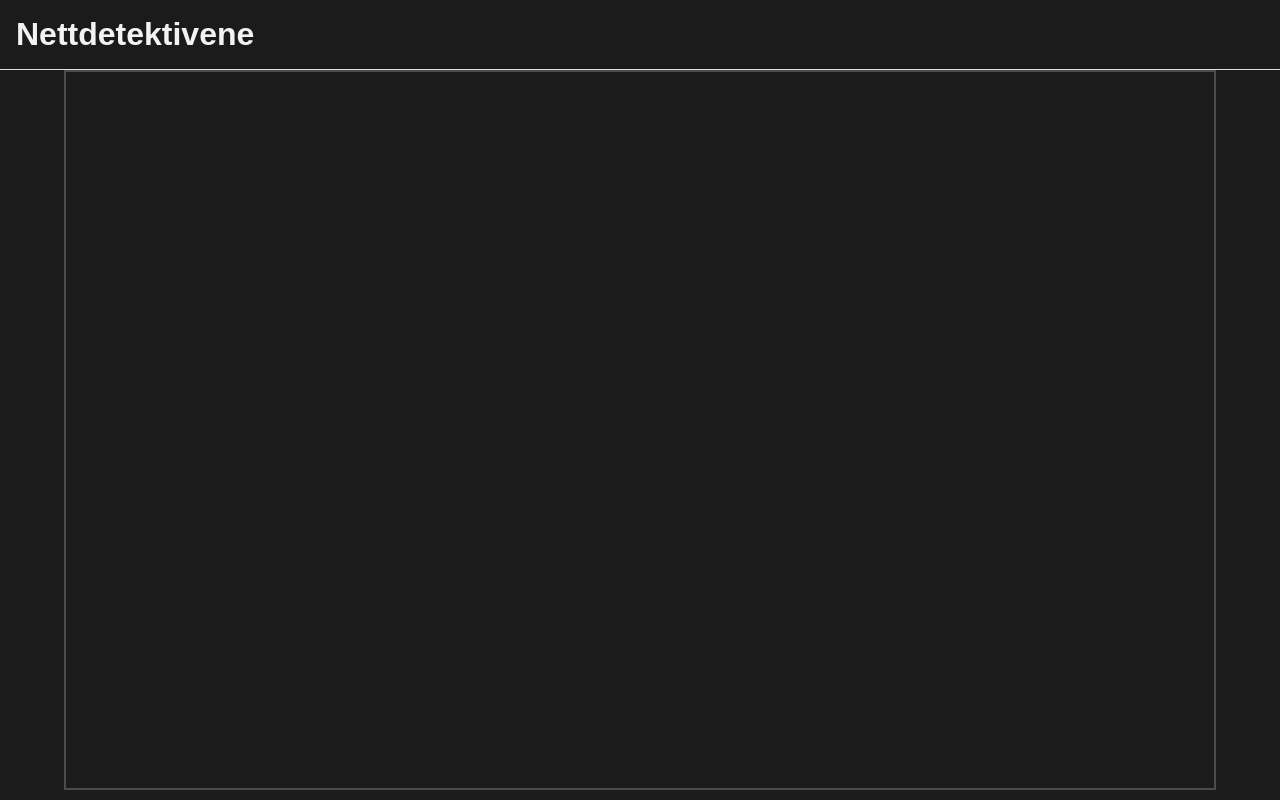
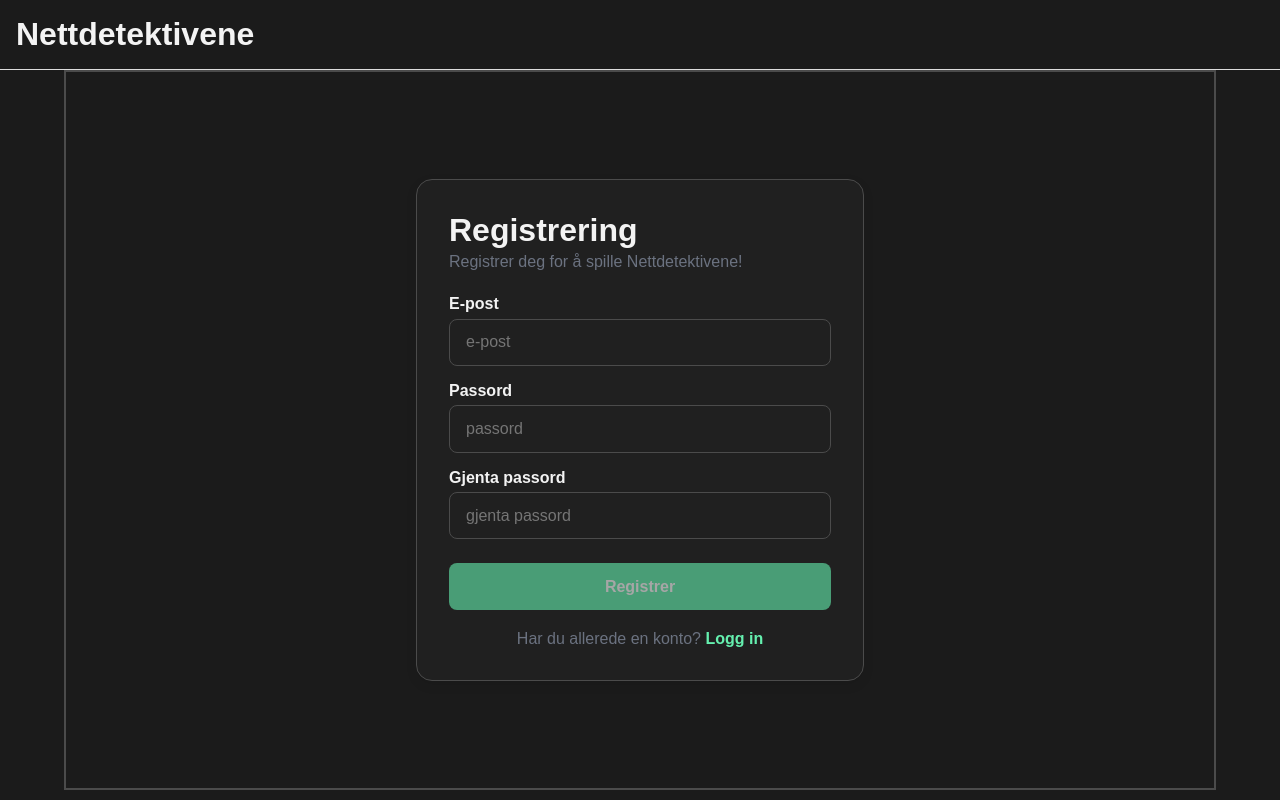
Before and after one commit to moss-flower/nettdetektivene-systemutvkling2, a Nuxt app in the folder frontend/: page /register in a window 1280 px wide. Before the commit this address had no page. Built offline with nearby package versions, Linux system fonts and the light colour scheme.

Commit message:
feat(frontend): Created login and registration pages - currently placeholding handle functions

```diff
--- a/frontend/app/pages/login.vue
+++ b/frontend/app/pages/login.vue
@@ -1,7 +1,152 @@
+<script setup lang="ts">
+import TextInput from '~/components/ui/TextInput.vue';
+
+//Holds current email and password fields
+const email = ref("");
+const password = ref("");
+
+//Tracks validity of fields
+const emailValid = ref(false);
+const passwordValid = ref(false);
+
+const formError = ref("") //Displays user feedback on failed login attempt
+
+//REGEX restrics email form
+const emailPattern = /^[^\s@]+@[^\s@]+\.[^\s@]+$/;
+
+//Dynamically updates full form validity based on both email and password being currently valid
+const formValid = computed(() => emailValid.value && passwordValid.value);
+
+//Temporary placeholder handleLogin
+function handleLogin() {
+  if (!formValid.value) {
+    formError.value = "Ugyldig input"
+    return;
+  }
+
+  console.log("Login payload:", {
+    email: email.value,
+    password: password.value,
+  });
+}
+
+</script>
+
 <template>
-  <section>
-    <h2>Login</h2>
-    <p>This is a placeholder page.</p>
-    <NuxtLink to="/">Tilbake</NuxtLink>
+  <section class="loginPage">
+    <div class="loginCard">
+      <h1 class="title">Logg in</h1>
+      <p class="subtitle">Velkommen tilbake til Nettdetektivene!</p>
+
+      <form class="loginForm" @submit.prevent="handleLogin">
+        <TextInput
+          name="email"
+          label="E-post"
+          placeholder="e-post"
+          :required="true"
+          :pattern="emailPattern"
+          @update:modelValue="email = $event"
+          @update:isValid="emailValid = $event"
+        />
+
+        <TextInput
+          name="password"
+          label="Passord"
+          type="password"
+          placeholder="passord"
+          :required="true"
+          :minLength="8"
+          @update:modelValue="password = $event"
+          @update:isValid="passwordValid = $event"
+        />
+
+        <button type="submit" class="loginButton" :disabled="!formValid">
+          Logg in
+        </button>
+
+        <p v-if="formError" class="formError">{{ formError }}</p>
+      </form>
+
+      <p class="registerText">
+        Har du ikke en konto?
+        <NuxtLink to="/register" class="registerLink">Registrer deg nå</NuxtLink>
+      </p>
+    </div>
   </section>
 </template>
+
+<style scoped>
+.loginPage {
+  height: 100%;
+  width: 100%;
+  display: flex;
+  align-items: center;
+  justify-content: center;
+  padding: var(--space-4);
+  background: var(--bg);
+}
+
+.loginCard {
+  width: 100%;
+  max-width: 28rem;
+  background: var(--surface);
+  border: 1px solid var(--border);
+  border-radius: 1rem;
+  box-shadow: var(--shadow);
+  padding: 2rem;
+}
+
+.title {
+  font-size: 2rem;
+  font-weight: 800;
+  margin-bottom: 0.25rem;
+  color: var(--text);
+}
+
+.subtitle {
+  color: var(--muted);
+  margin-bottom: 1.5rem;
+}
+
+.loginForm {
+  display: flex;
+  flex-direction: column;
+  gap: 1rem;
+}
+
+.loginButton {
+  margin-top: 0.5rem;
+  padding: 0.9rem 1rem;
+  border: none;
+  border-radius: var(--radius);
+  background: var(--primary);
+  color: white;
+  font-weight: 700;
+  cursor: pointer;
+}
+
+.loginButton:hover:not(:disabled) {
+  background: var(--primary-hover);
+}
+
+.loginButton:disabled {
+  opacity: 0.6;
+  cursor: not-allowed;
+}
+
+.registerText {
+  margin-top: 1.25rem;
+  color: var(--muted);
+  text-align: center;
+}
+
+.registerLink {
+  font-weight: 700;
+  color: var(--primary);
+}
+
+.formError {
+  color: var(--danger);
+  font-size: 0.9rem;
+}
+</style>
--- /dev/null
+++ b/frontend/app/pages/register.vue
@@ -0,0 +1,179 @@
+<script setup lang="ts">
+import TextInput from "~/components/ui/TextInput.vue";
+
+//Holds current email and password fields
+const email = ref("");
+const password = ref("");
+const repeatPassword = ref("")
+
+//Tracks validity of fields
+const emailValid = ref(false);
+const passwordValid = ref(false);
+const repeatPasswordValid = ref(false); //Does not reflect if passwords match, only if it complies with the minimum length limit
+
+const formError = ref("") //Displays user feedback on failed login attemp
+
+//REGEX restrics email form
+const emailPattern = /^[^\s@]+@[^\s@]+\.[^\s@]+$/;
+
+//Dynamically checks if passwords match
+const passwordsMatch = computed(() => password.value === repeatPassword.value);
+
+//Dynamically updates full form validity based on both email and password being currently valid
+const formValid = computed(() =>
+  emailValid.value &&
+  passwordValid.value &&
+  repeatPasswordValid.value &&
+  passwordsMatch.value
+);
+
+//Temporary placeholder handleLogin
+function handleRegister() {
+  formError.value = "";
+
+  if (!formValid.value) {
+    if (!passwordsMatch.value) {
+      formError.value = "Passwords do not match";
+    } else {
+      formError.value = "Invalid credentials";
+    }
+    return;
+  }
+
+  console.log("Register payload:", {
+    email: email.value,
+    password: password.value,
+  });
+}
+
+</script>
+
+<template>
+  <section class="registerPage">
+    <div class="registerCard">
+      <h1 class="title">Registrering</h1>
+      <p class="subtitle">Registrer deg for å spille Nettdetektivene!</p>
+
+      <form class="registerForm" @submit.prevent="handleRegister">
+        <TextInput
+          name="email"
+          label="E-post"
+          placeholder="e-post"
+          :required="true"
+          :pattern="emailPattern"
+          @update:modelValue="email = $event"
+          @update:isValid="emailValid = $event"
+        />
+
+        <TextInput
+          name="password"
+          label="Passord"
+          type="password"
+          placeholder="passord"
+          :required="true"
+          :minLength="8"
+          @update:modelValue="password = $event"
+          @update:isValid="passwordValid = $event"
+        />
+
+        <TextInput
+          name="repeatPassword"
+          label="Gjenta passord"
+          type="password"
+          placeholder="gjenta passord"
+          :required="true"
+          :minLength="8"
+          @update:modelValue="repeatPassword = $event"
+          @update:isValid="repeatPasswordValid = $event"
+        />
+
+        <button type="submit" class="registerButton" :disabled="!formValid">
+          Registrer
+        </button>
+
+        <p v-if="formError" class="formError">{{ formError }}</p>
+      </form>
+
+      <p class="registerText">
+        Har du allerede en konto?
+        <NuxtLink to="/" class="loginLink">Logg in</NuxtLink>
+      </p>
+    </div>
+  </section>
+</template>
+
+<style scoped>
+.registerPage {
+  height: 100%;
+  width: 100%;
+  display: flex;
+  align-items: center;
+  justify-content: center;
+  padding: var(--space-4);
+  background: var(--bg);
+}
+
+.registerCard {
+  width: 100%;
+  max-width: 28rem;
+  background: var(--surface);
+  border: 1px solid var(--border);
+  border-radius: 1rem;
+  box-shadow: var(--shadow);
+  padding: 2rem;
+}
+
+.title {
+  font-size: 2rem;
+  font-weight: 800;
+  margin-bottom: 0.25rem;
+  color: var(--text);
+}
+
+.subtitle {
+  color: var(--muted);
+  margin-bottom: 1.5rem;
+}
+
+.registerForm {
+  display: flex;
+  flex-direction: column;
+  gap: 1rem;
+}
+
+.registerButton {
+  margin-top: 0.5rem;
+  padding: 0.9rem 1rem;
+  border: none;
+  border-radius: var(--radius);
+  background: var(--primary);
+  color: white;
+  font-weight: 700;
+  cursor: pointer;
+}
+
+.registerButton:hover:not(:disabled) {
+  background: var(--primary-hover);
+}
+
+.registerButton:disabled {
+  opacity: 0.6;
+  cursor: not-allowed;
+}
+
+.registerText {
+  margin-top: 1.25rem;
+  color: var(--muted);
+  text-align: center;
+}
+
+.loginLink {
+  font-weight: 700;
+  color: var(--primary);
+}
+
+.formError {
+  color: var(--danger);
+  font-size: 0.9rem;
+}
+</style>
```
